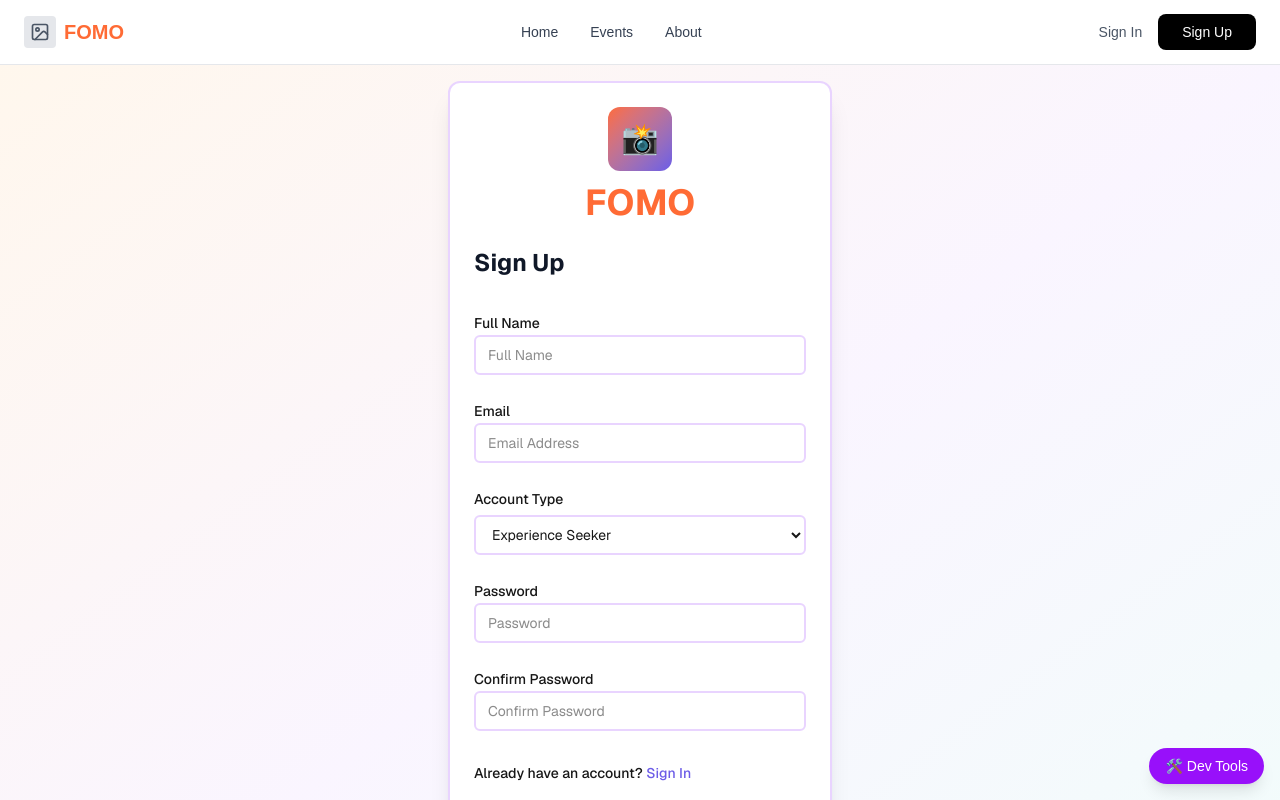
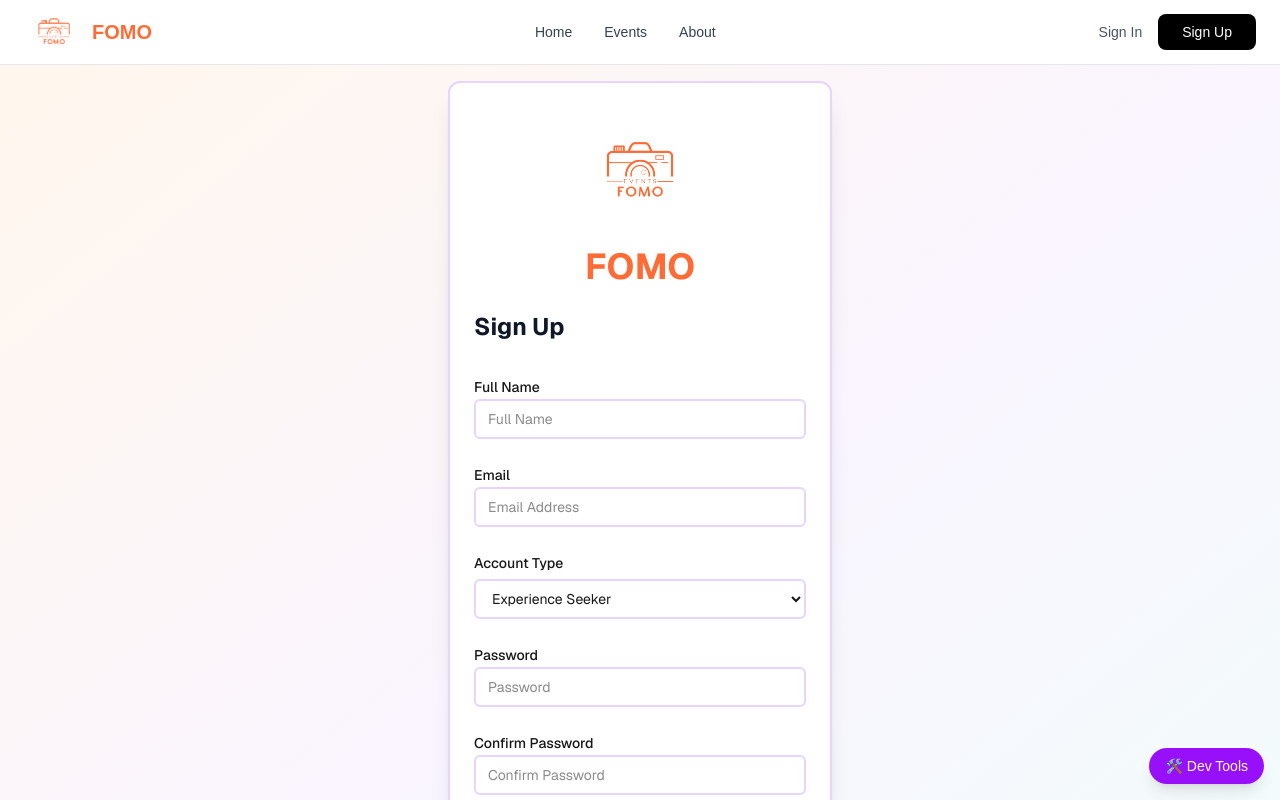
Before and after one commit to VanessaGikebe/FOMO-app, a Next.js app in the folder frontend/: page /signup in a window 1280 px wide. Shown: the top 800 px of the page. Built offline with nearby package versions, Linux system fonts and the light colour scheme; no server answers; the database is empty.

Commit message:
fix logo in sign up sign in

```diff
--- a/frontend/src/components/UI Components/Navbar.js
+++ b/frontend/src/components/UI Components/Navbar.js
@@ -75,8 +75,9 @@ export default function Navbar({ userType = "public" }) {
         <div className="flex items-center justify-between h-16">
           {/* Logo */}
           <Link href="/" className="flex items-center gap-2">
-            <div className="w-8 h-8 bg-gray-200 rounded flex items-center justify-center">
-              <ImageIcon className="w-5 h-5 text-gray-600" />
+            <div className="w-15 h-15 rounded flex items-center justify-center">
+              {/* <ImageIcon className="w-5 h-5 text-gray-600" /> */}
+              <img src="/FOMO LOGO.png" alt="FOMO Logo" className="w-15 h-15 object-contain"/>
             </div>
             <span className="text-xl font-bold text-[#FF6B35]">
               {config.logo}
--- a/frontend/src/components/UI Components/SignIn.js
+++ b/frontend/src/components/UI Components/SignIn.js
@@ -107,8 +107,8 @@ export default function SignIn() {
     <div className="min-h-screen bg-gradient-to-br from-orange-50 via-purple-50 to-teal-50 flex items-center justify-center p-4 font-sans">
       <div className="w-full max-w-sm p-6 bg-white rounded-xl border-2 border-purple-200 shadow-xl">
         <div className="flex flex-col items-center mb-4">
-            <div className="w-16 h-16 bg-gradient-to-br from-[#FF6B35] to-[#6C5CE7] rounded-xl flex items-center justify-center">
-                <span className="text-3xl">📸</span>
+            <div className="w-32 h-32 rounded-xl flex items-center justify-center">
+                <img src="/FOMO LOGO.png" alt="FOMO Logo" className="w-32 h-32 object-contain"/>
             </div>
             <h1 className="text-[#FF6B35] text-4xl mt-3 font-bold">FOMO</h1>
         </div>
--- a/frontend/src/components/UI Components/SignUp.js
+++ b/frontend/src/components/UI Components/SignUp.js
@@ -130,8 +130,8 @@ export default function SignUp() {
         {/* Centered Logo and FOMO text */}
         <div className="flex flex-col items-center mb-6">
             {/* Logo image */}
-            <div className="w-16 h-16 bg-gradient-to-br from-[#FF6B35] to-[#6C5CE7] rounded-xl flex items-center justify-center">
-                <span className="text-3xl">📸</span>
+            <div className="w-32 h-32 rounded-xl flex items-center justify-center">
+                <img src="/FOMO LOGO.png" alt="FOMO Logo" className="w-32 h-32 object-contain"/>
             </div>
             <h1 className="text-[#FF6B35] text-4xl mt-3 font-bold">FOMO</h1>
         </div>
```
Also changed, not shown: frontend/public/FOMO LOGO.png (added).
